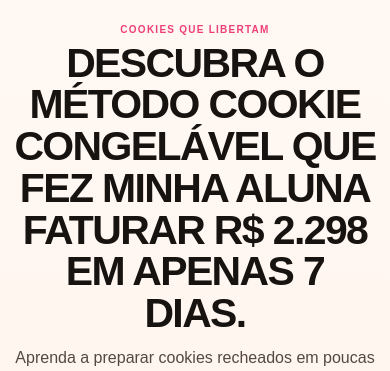
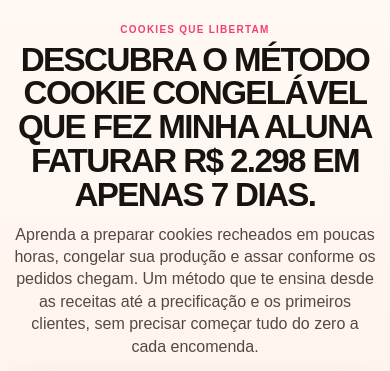
Before and after one commit to larissascmarques-spec/cookiecongelavel, a plain HTML site: page index.html in a window 390 px wide. Shown: the top 371 px of the page. Drawn offline with Linux system fonts and the light colour scheme.

Commit message:
Equilibra tamanho da headline mobile entre versões anteriores

```diff
--- a/index.html
+++ b/index.html
@@ -1027,7 +1027,7 @@ a.btn, a.btn.cta-green, a.btn.offer-green-btn {
   html body .hero.vsl-hero h1,
   html body .hero.hero-static h1,
   html body section.hero h1 {
-    font-size:clamp(38px,10.5vw,46px)!important;
+    font-size:clamp(32px,8.5vw,36px)!important;
     line-height:1.02!important;
     letter-spacing:-1.6px!important;
     font-weight:900!important;
```
